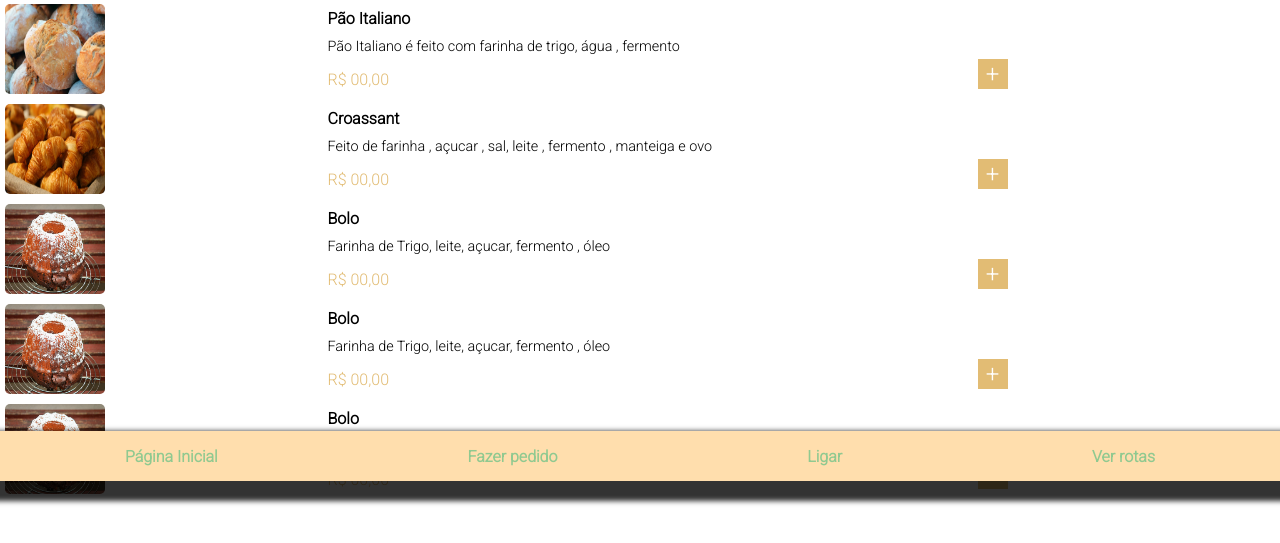
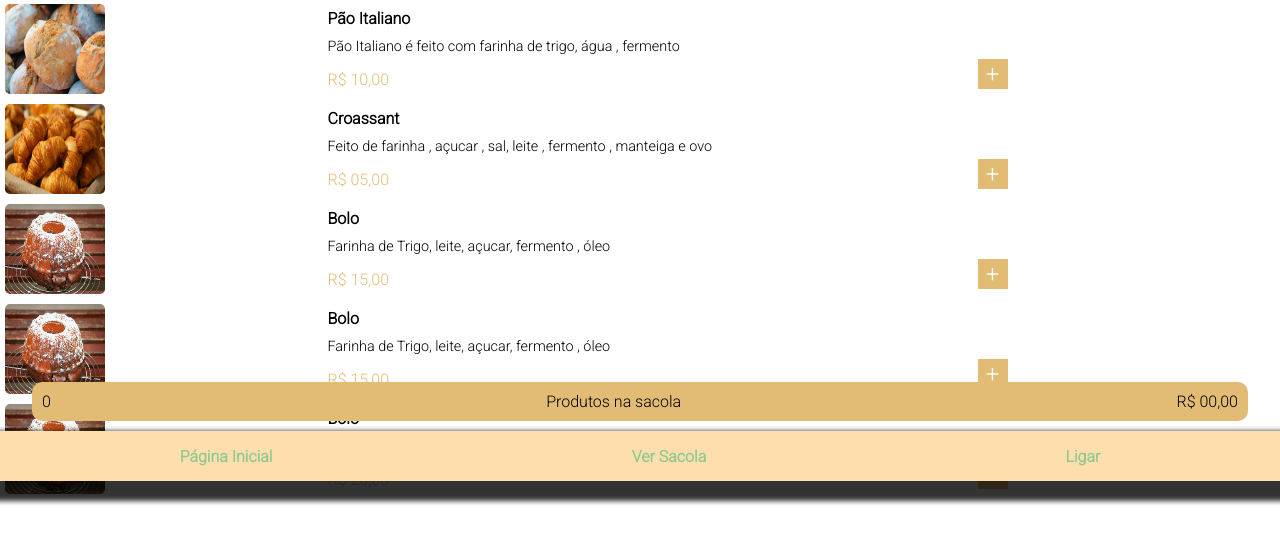
Before and after one commit to viniciusleite-web/Web___2, a plain HTML site: page catalogo.html in a window 1280 px wide. Shown: the part 319-862 px from the top of the page. Drawn offline with nearby package versions, Linux system fonts and the light colour scheme.

Commit message:
Arquivo catalogo.js , com bug

```diff
--- a/assets/css/catalogo.css
+++ b/assets/css/catalogo.css
@@ -69,7 +69,7 @@
 
 /*Produtos do catalogo*/
 .produtos {
-    margin-bottom:100px;
+    margin-bottom:150px;
 }
 
 .h3__promocoes {
@@ -119,6 +119,22 @@
     color: #FFFFFF;
     font-size: 1.5em;
 }
+/*Sacola*/
+.itens__sacola {
+width: 100%;
+position: fixed;
+bottom: 60px;
+}
+.sacola {
+    width: 95%;
+    display: flex;
+    justify-content: space-between;
+    padding: 10px;
+    background-color: #e2bc74;
+    margin: 0 auto;
+    border-radius: 10px;
+
+}
 
 /*Footer*/
 footer {
--- a/catalogo.html
+++ b/catalogo.html
@@ -11,7 +11,8 @@
         href="https://fonts.googleapis.com/css2?family=Material+Symbols+Outlined:opsz,wght,FILL,GRAD@20..48,100..700,0..1,-50..200" />
     <link rel="preconnect" href="https://fonts.googleapis.com">
     <link rel="preconnect" href="https://fonts.gstatic.com" crossorigin>
-        <link href="https://fonts.googleapis.com/css2?family=Barlow+Condensed&family=Roboto:wght@300&display=swap" rel="stylesheet">
+    <link href="https://fonts.googleapis.com/css2?family=Barlow+Condensed&family=Roboto:wght@300&display=swap"
+        rel="stylesheet">
 </head>
 
 <body>
@@ -42,45 +43,54 @@
         <h3 class="h3__promocoes">Promoção</h3>
         <div class="info__produtos">
             <img class="img__produtos" src="assets/img/pao.jpg" alt="">
-                <h4 class="nome__produto">Pão Italiano</h4>
+            <h4 class="nome__produto" id="nome__produto">Pão Italiano</h4>
             <p class="descricao__produto">Pão Italiano é feito com farinha de trigo, água , fermento</p>
-                <p class="valor__produto">R$ 00,00</p>
-                <button class="button__produto">+</button>
+            <p class="valor__produto" id="valor__produto">R$ 10,00</p>
+            <button class="button__produto"  id="botao__produto">+</button>
         </div>
         <div class="info__produtos">
-                <img  class="img__produtos" src="assets/img/variedades.jpg" alt="">
-                <h4 class="nome__produto">Croassant</h4>
+            <img class="img__produtos" src="assets/img/variedades.jpg" alt="">
+            <h4 class="nome__produto" id="nome__produto">Croassant</h4>
             <p class="descricao__produto">Feito de farinha , açucar , sal, leite , fermento , manteiga e ovo</p>
-                <p class="valor__produto">R$ 00,00</p>
+            <p class="valor__produto" id="valor__produto">R$ 05,00</p>
+            <button class="button__produto" id="botao__produto">+</button>
+        </div>
+        <div class="info__produtos">
+            <img class="img__produtos" src="assets/img/bolo.jpg" alt="">
+            <h4 class="nome__produto" id="nome__produto">Bolo</h4>
+            <p class="descricao__produto">Farinha de Trigo, leite, açucar, fermento , óleo</p>
+            <p class="valor__produto" id="valor__produto">R$ 15,00</p>
+            <button class="button__produto" id="botao__produto">+</button>
+        </div>
+        <div class="info__produtos">
+            <img class="img__produtos" src="assets/img/bolo.jpg" alt="">
+            <h4 class="nome__produto">Bolo</h4>
+            <p class="descricao__produto">Farinha de Trigo, leite, açucar, fermento , óleo</p>
+            <p class="valor__produto">R$ 15,00</p>
             <button class="button__produto">+</button>
         </div>
         <div class="info__produtos">
             <img class="img__produtos" src="assets/img/bolo.jpg" alt="">
             <h4 class="nome__produto">Bolo</h4>
             <p class="descricao__produto">Farinha de Trigo, leite, açucar, fermento , óleo</p>
-                <p class="valor__produto">R$ 00,00</p>
-                <button class="button__produto">+</button>
-            </div>
-            <div class="info__produtos">
-                <img class="img__produtos" src="assets/img/bolo.jpg" alt="">
-                <h4 class="nome__produto">Bolo</h4>
-                <p class="descricao__produto">Farinha de Trigo, leite, açucar, fermento , óleo</p>
-                <p class="valor__produto">R$ 00,00</p>
-                <button class="button__produto">+</button>
-            </div>
-            <div class="info__produtos">
-                <img class="img__produtos" src="assets/img/bolo.jpg" alt="">
-                <h4 class="nome__produto">Bolo</h4>
-                <p class="descricao__produto">Farinha de Trigo, leite, açucar, fermento , óleo</p>
-                <p class="valor__produto">R$ 00,00</p>
+            <p class="valor__produto">R$ 20,00</p>
             <button class="button__produto">+</button>
         </div>
     </main>
+
+    <main class="itens__sacola">
+        <div class="sacola">
+            <div class="quantidade__itens"><span>0</span></div>
+            <p>Produtos na sacola</p>
+            <div class="valor__sacola"><span>R$ 00,00</span></div>
+        </div>
+    </main>
+    <script src="catalogo.js"></script>
 </body>
 <footer>
     <li><a href="index.html">Página Inicial</a></li>
-    <li><a href="">Fazer pedido</a></li>
+    <li><a href="">Ver Sacola</a></li>
     <li><a href="">Ligar</a></li>
-    <li><a href="">Ver rotas</a></li>
 </footer>
+
 </html>
--- /dev/null
+++ b/catalogo.js
@@ -0,0 +1,15 @@
+const botaoProduto = document.getElementById("botao__produto");
+
+botaoProduto.addEventListener("click", (evento) => {
+    const nomeProduto = document.getElementById("nome__produto").innerHTML
+    const valorProduto = document.getElementById("valor__produto").innerHTML;
+
+     produtos = {
+        nome: nomeProduto,
+        valor: valorProduto
+    }
+    const itens =
+        [produtos]
+
+    console.log(itens)
+})
```
Lines whose indentation alone changed are shown as unchanged.
